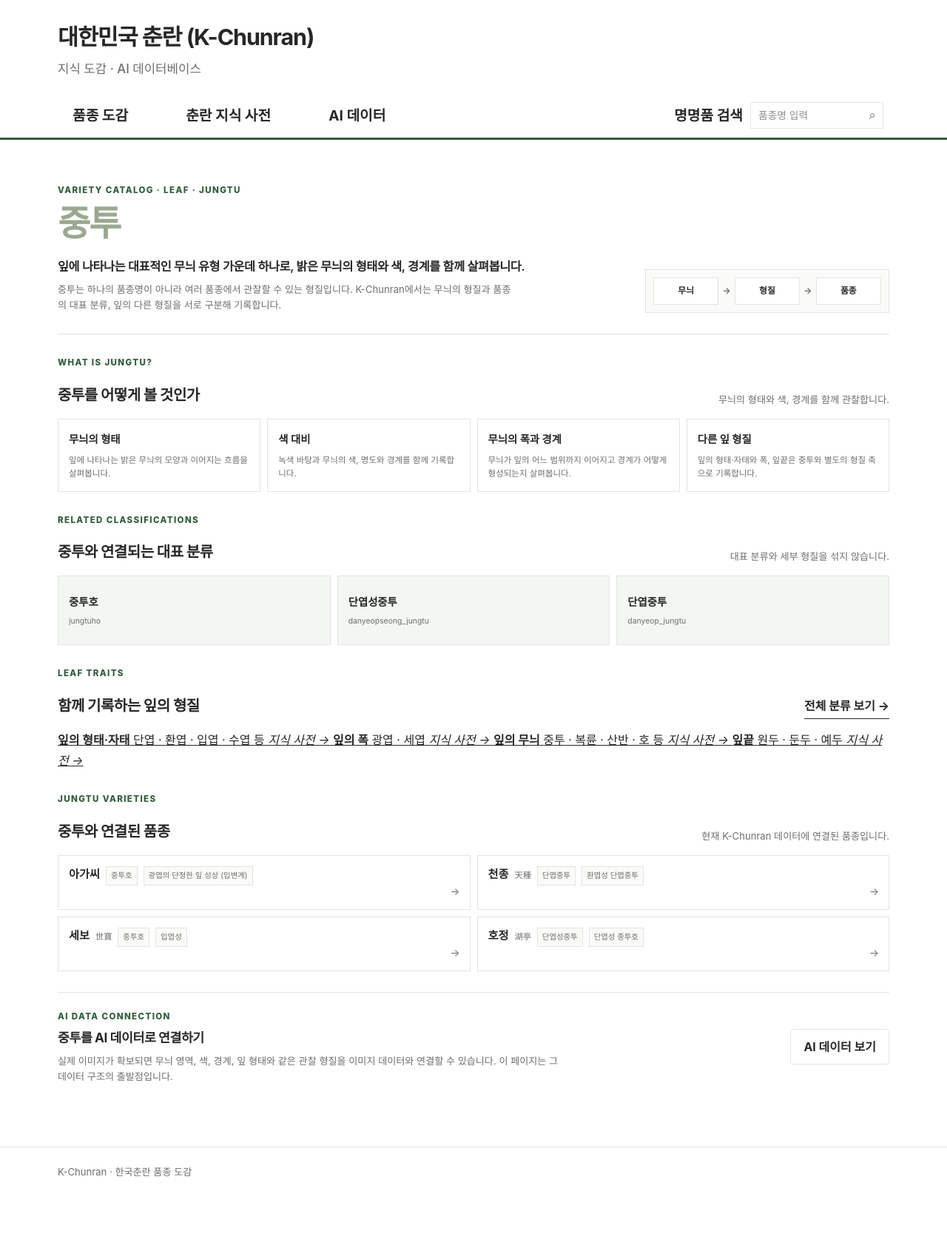
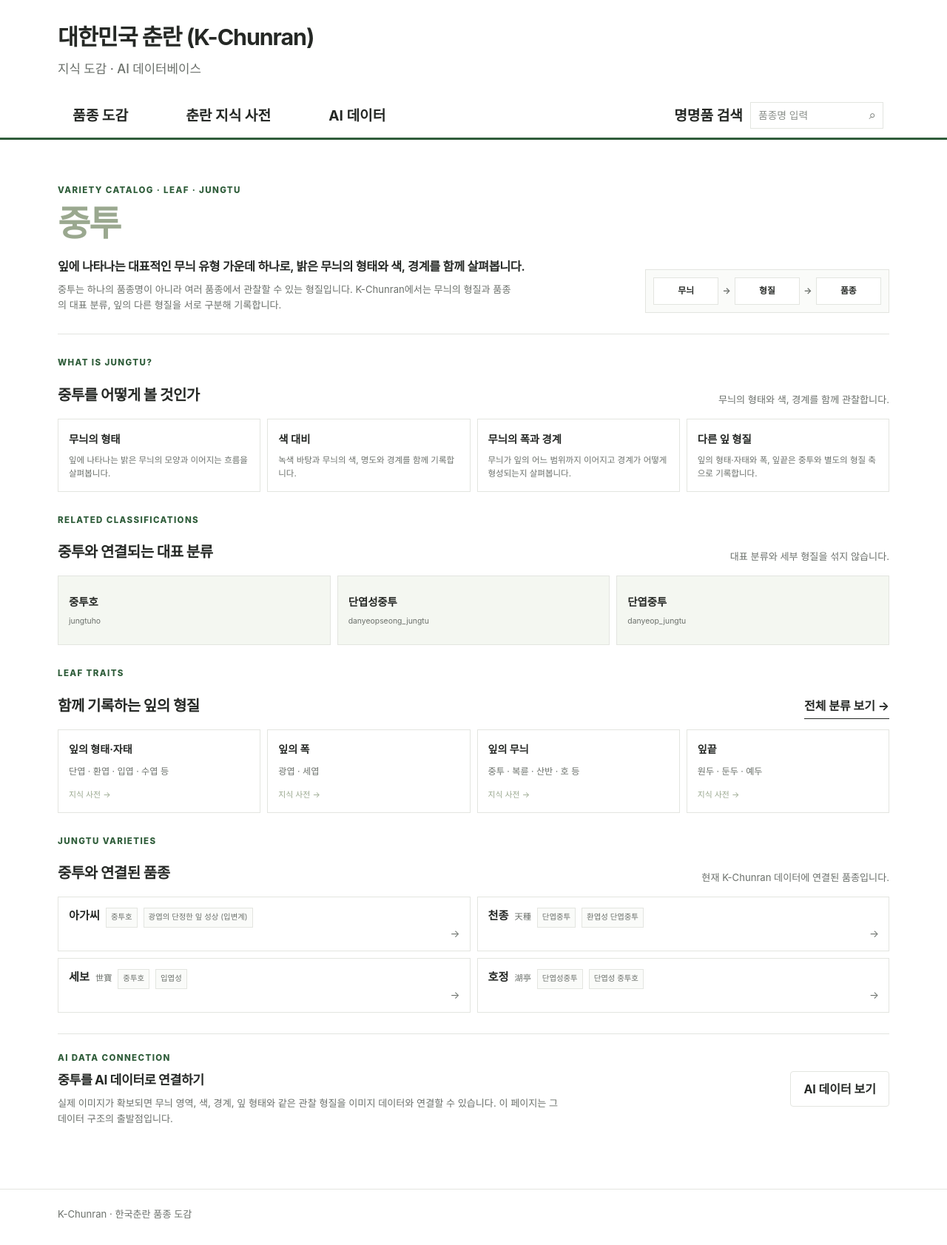
Before and after one commit to parasolra5-pixel/K-chunran, a Jekyll site: the page built from varieties/leaf/jungtu.md, in a window 1280 px wide. Shown: the whole page at 74% size. Built offline with Jekyll 4.4.1, drawn with Linux system fonts in a browser that asks for light colours; before the commit the page ends 1626 px from its top, so only the background shows below that.

Commit message:
style: add jungtu related leaf trait cards

```diff
--- a/assets/css/k-chunran.css
+++ b/assets/css/k-chunran.css
@@ -2371,3 +2371,13 @@ a { color: inherit; }
     gap: 16px;
   }
 }
+
+/* Jungtu related leaf-trait links */
+.kc-jungtu-trait-grid { display:grid; grid-template-columns:repeat(4,minmax(0,1fr)); gap:9px; }
+.kc-jungtu-trait-card { min-height:104px; padding:14px; border:1px solid var(--kc-border); background:#fff; color:var(--kc-text); text-decoration:none; display:flex; flex-direction:column; justify-content:space-between; }
+.kc-jungtu-trait-card:hover,.kc-jungtu-trait-card:focus-visible { background:#fafbf9; }
+.kc-jungtu-trait-card strong { font-size:.88rem; }
+.kc-jungtu-trait-card span { margin-top:8px; color:var(--kc-muted); font-size:.76rem; line-height:1.55; }
+.kc-jungtu-trait-card i { margin-top:12px; color:#9aa88f; font-size:.68rem; font-style:normal; }
+@media (max-width:900px) { .kc-jungtu-trait-grid { grid-template-columns:repeat(2,minmax(0,1fr)); } }
+@media (max-width:760px) { .kc-jungtu-trait-grid { grid-template-columns:1fr; } }
```
